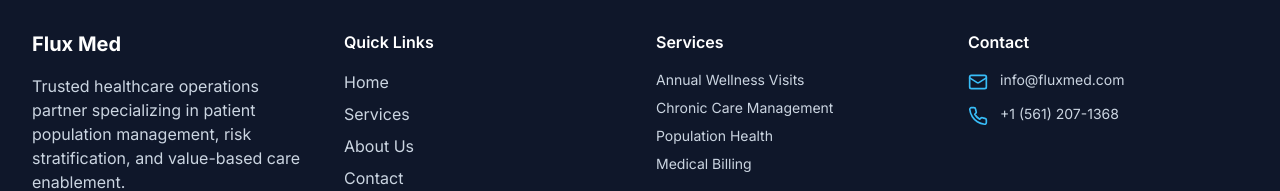
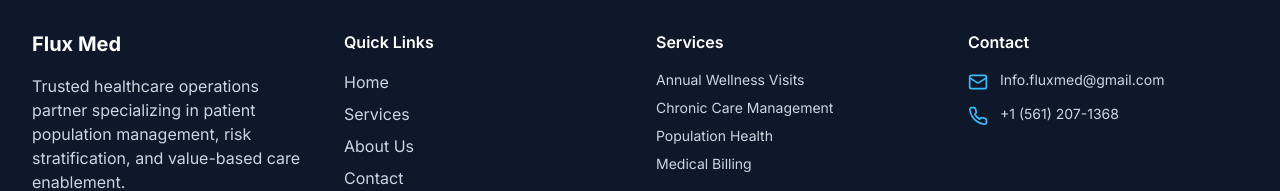
Before and after one commit to MujtabaMonis/Flux-Med-, a Next.js app: page / in a window 1280 px wide. Shown: the part 3844-4035 px from the top of the page. Built offline with nearby package versions, Linux system fonts and the light colour scheme.

Commit message:
Update contact email in Footer component

```diff
--- a/components/Footer.tsx
+++ b/components/Footer.tsx
@@ -80,8 +80,8 @@ export default function Footer() {
             <ul className="space-y-3 text-sm">
               <li className="flex items-start gap-3">
                 <Mail className="w-5 h-5 text-primary-400 mt-0.5 flex-shrink-0" />
-                <a href="mailto:info@fluxmed.com" className="hover:text-primary-400 transition-colors">
-                  info@fluxmed.com
+                <a href="mailto:Info.fluxmed@gmail.com" className="hover:text-primary-400 transition-colors">
+                  Info.fluxmed@gmail.com
                 </a>
               </li>
               <li className="flex items-start gap-3">
```
